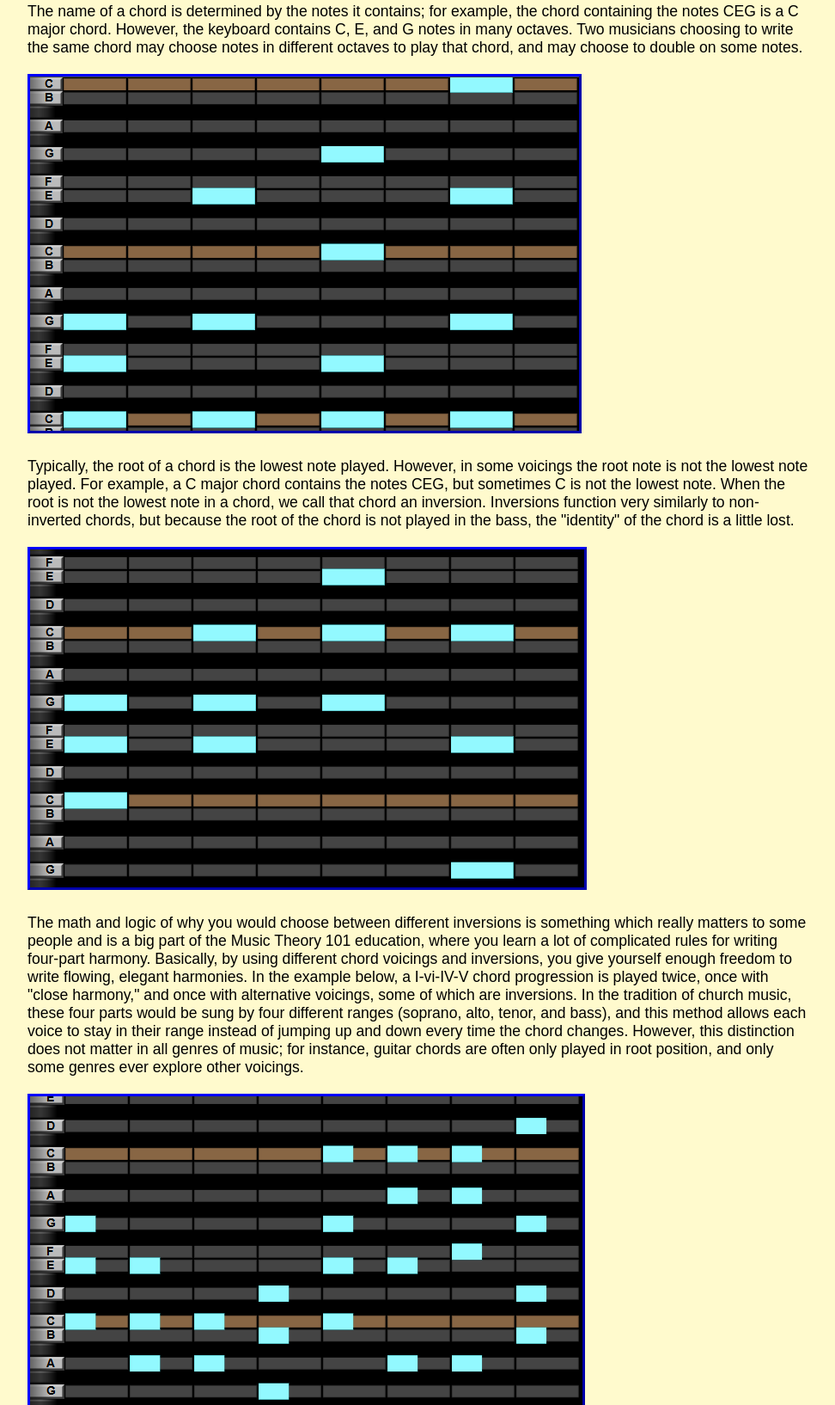
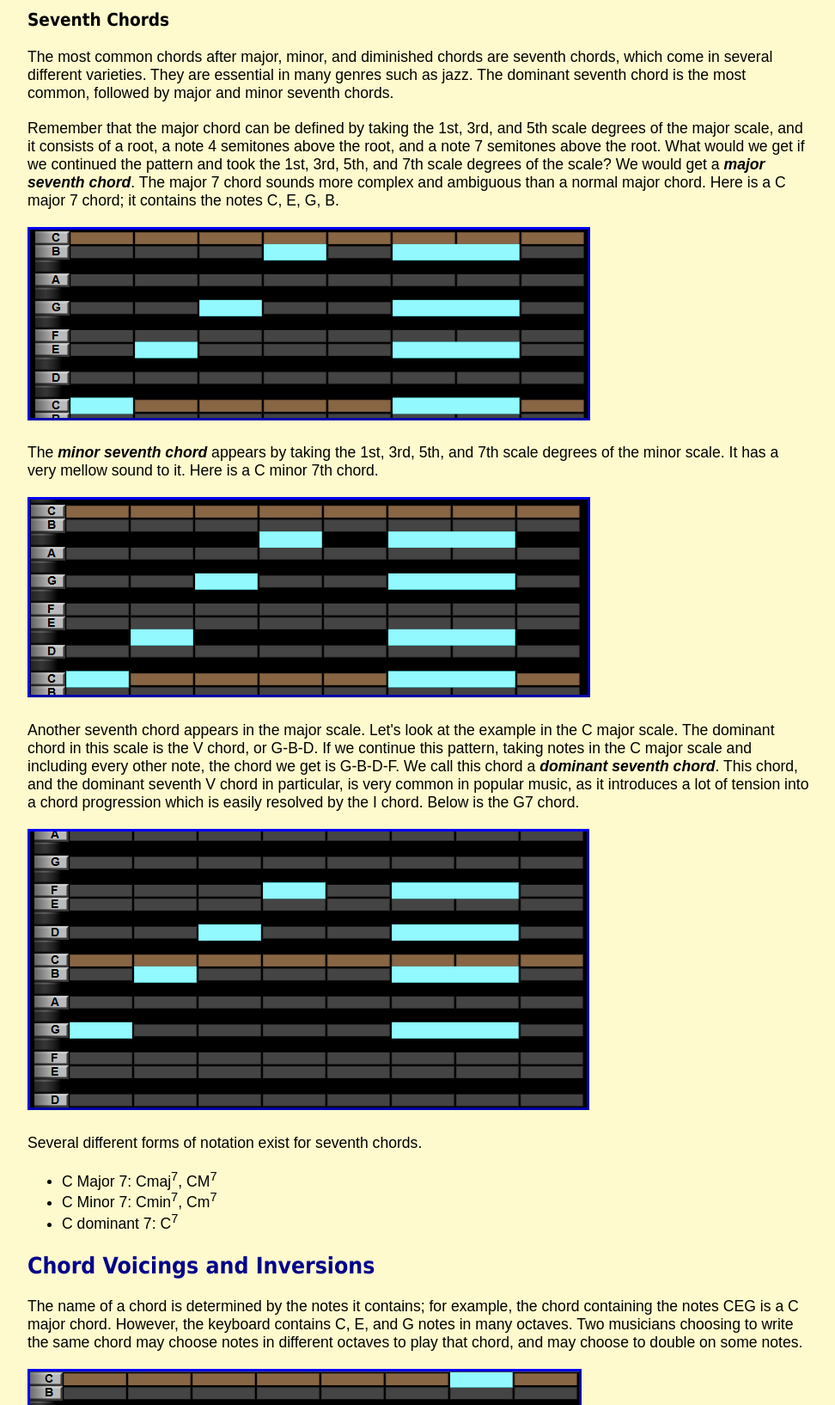
Before and after one commit to jordanalmeter/jordanalmeter.github.io, a plain HTML site: page music/lesson_chords.html in a window 1280 px wide. Shown: the part 5719-7353 px from the top of the page at 86% size, without its empty margins (76-1048 px from the left). Drawn offline with Linux system fonts and the light colour scheme.

Commit message:
Seventh Chords

```diff
--- a/music/lesson_chords.html
+++ b/music/lesson_chords.html
@@ -91,8 +91,27 @@
             <li>The V chord is called the <em>dominant</em> chord. It is associated with tension. Very often, once you introduce a dominant chord in a song, it will want very strongly to resolve to the I chord.</li>
             <li>The IV chord is called the <em>subdominant</em> or predominant, and it very often resolves into the V chord.</li>
           </ul>
+          The following flowchart represents many of the ways in which chords progress in a song. The arrow leading from the I indicates that it can jump to any other chord in the key.</p>
           <a href="https://iastate.pressbooks.pub/comprehensivemusicianship/chapter/6-1-diatonic-harmony-tutorial/"><img src="ChordFlowchart.png" style="max-width:50%;"></a>
+        <h3>Seventh Chords</h3>
+        <p>The most common chords after major, minor, and diminished chords are seventh chords, which come in several different varieties. They are essential in many genres such as jazz. The dominant seventh chord is the most common, followed by major and minor seventh chords.</p>
+
+        <p> Remember that the major chord can be defined by taking the 1st, 3rd, and 5th scale degrees of the major scale, and it consists of a root, a note 4 semitones above the root, and a note 7 semitones above the root. What would we get if we continued the pattern and took the 1st, 3rd, 5th, and 7th scale degrees of the scale? We would get a <em>major seventh chord</em>. The major 7 chord sounds more complex and ambiguous than a normal major chord. Here is a C major 7 chord; it contains the notes C, E, G, B.</p>
+        <a href="https://www.beepbox.co/#9n10s6k0l00e00t2ma7g00j07r1i0o4T1v1u90f20o8134q8122d35A9F9B5Q5428P9975E263978b4p1hFH-47l1BXSR-XKOY0"><img src="CMaj7.png"></a>
+        <p>The <em>minor seventh chord</em> appears by taking the 1st, 3rd, 5th, and 7th scale degrees of the minor scale. It has a very mellow sound to it. Here is a C minor 7th chord.</p>
+        <a href="https://www.beepbox.co/#9n10s6k0l00e00t2ma7g00j07r1i0o4T1v1u90f20o8134q8122d35A9F9B5Q5428P9975E263978b4p1hFH-45l15XSR-WKOY0"><img src="Cmin7.png"></a>
+        <p>Another seventh chord appears in the major scale. Let's look at the example in the C major scale. The dominant chord in this scale is the V chord, or G-B-D. If we continue this pattern, taking notes in the C major scale and including every other note, the chord we get is G-B-D-F. We call this chord a <em>dominant seventh chord</em>. This chord, and the dominant seventh V chord in particular, is very common in popular music, as it introduces a lot of tension into a chord progression which is easily resolved by the I chord. Below is the G7 chord.</p>
+        <a href="https://www.beepbox.co/#9n10s6k0l00e00t2ma7g00j07r1i0o4T1v1u90f20o8134q8122d35A9F9B5Q5428P9975E263978b4p1iFH-k70MhuZJvKXIL00"><img src="G7.png"></a>
+
+        <p>Several different forms of notation exist for seventh chords.
+          <ul>
+            <li>C Major 7: Cmaj<sup>7</sup>, CM<sup>7</sup></li>
+            <li>C Minor 7: Cmin<sup>7</sup>, Cm<sup>7</sup></li>
+            <li>C dominant 7: C<sup>7</sup></li>
+          </ul>
         </p>
+
+
         <h2 id="chordVoicings">Chord Voicings and Inversions</h2>
         <p>The name of a chord is determined by the notes it contains; for example, the chord containing the notes CEG is a C major chord. However, the keyboard contains C, E, and G notes in many octaves. Two musicians choosing to write the same chord may choose notes in different octaves to play that chord, and may choose to double on some notes.</p>
         <a href="https://www.beepbox.co/#9n10s6k0l00e00t2ma7g00j07r1i0o4T1v1u90f20o8134q8122d35A9F9B5Q5428P9975E263978b4p1oKq_wexvl8VuZH-ITi-LtUL00"><img src="CMajorVoicings.png"></a>
```
Also changed, not shown: music/CMaj7.png (added), music/Cmin7.png (added), music/G7.png (added).
